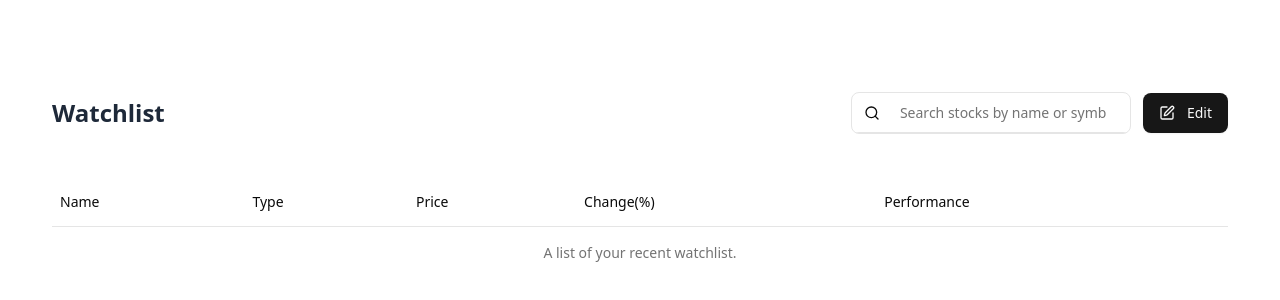
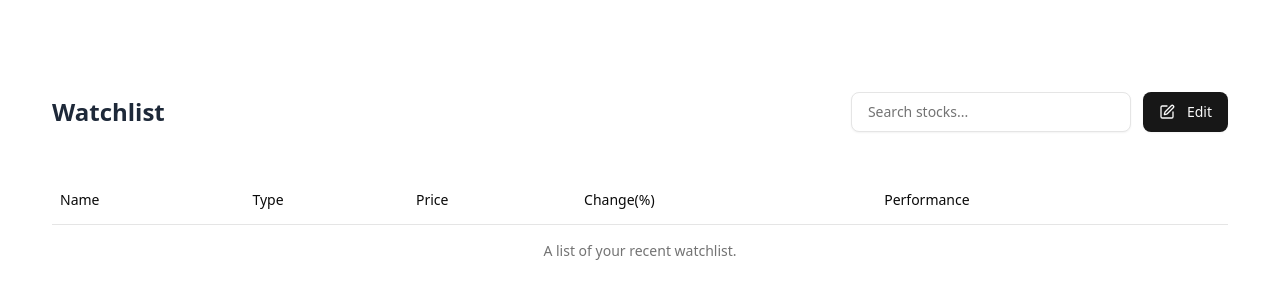
Before and after one commit to KnowledgeShareSG/react-workshop-updated, a React (Vite) app: page / in a window 1280 px wide. Shown: the top 300 px of the page. Built offline with nearby package versions, Linux system fonts and the light colour scheme.

Commit message:
Make search as dialog as per figma design

```diff
--- a/src/components/ui/dialog.tsx
+++ b/src/components/ui/dialog.tsx
@@ -1,5 +1,3 @@
-"use client"
-
 import * as React from "react"
 import * as DialogPrimitive from "@radix-ui/react-dialog"
 import { XIcon } from "lucide-react"
--- a/src/hooks/useStockSearch.ts
+++ b/src/hooks/useStockSearch.ts
@@ -25,7 +25,6 @@ export const useStockSearch = () => {
                 }
 
                 const data = await response.json();
-                console.log(data);
                 setResults(data.quotes || []);
             } catch (err) {
                 console.error('Error fetching stock data:', err);
--- a/src/hooks/useWatchlistPerformance.ts
+++ b/src/hooks/useWatchlistPerformance.ts
@@ -25,7 +25,6 @@ export const useWatchlistPerformance = (stocks: Stock[]) => {
                         throw new Error(`API error: ${response.status}`);
                     }
                     const data = await response.json();
-                    console.log(data);
                     const chart = data.chart?.result?.[0];
                     const closes =
                         chart?.indicators?.quote?.[0]?.close?.filter((v: number) => v != null) || [];
--- a/src/views/stock-search/StockSearch.tsx
+++ b/src/views/stock-search/StockSearch.tsx
@@ -30,7 +30,6 @@ export interface StockSearchProps {
 
 export const StockSearch = ({ onSelect }: StockSearchProps) =>  {
     const {results, query, setQuery, loading} = useStockSearch();
-
     console.log(results);
     return (
         <div>
@@ -47,7 +46,7 @@ export const StockSearch = ({ onSelect }: StockSearchProps) =>  {
                     </div>
                 )}
                 {!loading && results.length > 0 && (
-                    <CommandList className="absolute left-0 right-0 z-10 bg-white border border-zinc-200 mt-11 rounded-md shadow-md max-h-60 overflow-y-auto">
+                    <CommandList className="max-h-60 overflow-y-auto">
                         {results.map((stock) => (
                             <CommandGroup key={stock.symbol}>
                                 <CommandItem onSelect={() => onSelect(stock)} className="cursor-pointer">
--- a/src/views/watchlist/Watchlist.tsx
+++ b/src/views/watchlist/Watchlist.tsx
@@ -4,10 +4,11 @@ import {StockSearch, type Stock} from "@/views/stock-search/StockSearch.tsx";
 
 import {useState} from "react";
 import {WatchlistTable} from "@/views/watchlist/WatchlistTable.tsx";
+import {Dialog, DialogContent, DialogTitle, DialogTrigger} from "@/components/ui/dialog.tsx";
 
 export const Watchlist = () => {
     const [watchlist, setWatchlist] = useState<Stock[]>([]);
-    console.log(watchlist);
+    const [open, setOpen] = useState(false);
     const handleStockAdd = (stock: Stock) => {
         setWatchlist((prev) => {
             const alreadyExists = prev.some((s) => s.symbol === stock.symbol);
@@ -22,10 +23,28 @@ export const Watchlist = () => {
                 <h1 className="w-full text-center sm:w-auto sm:text-left text-2xl font-bold text-gray-800">
                     Watchlist
                 </h1>
-
                 <div className="flex items-center gap-3 w-full sm:w-auto justify-center sm:justify-end">
                     <div className="w-full sm:w-[280px]">
-                        <StockSearch onSelect={handleStockAdd}/>
+                        <Dialog open={open} onOpenChange={setOpen}>
+                            <DialogTrigger asChild>
+                                <Button
+                                    variant="outline"
+                                    className="w-full justify-start text-muted-foreground"
+                                >
+                                    Search stocks...
+                                </Button>
+                            </DialogTrigger>
+
+                            <DialogContent className="p-0 max-w-md w-full sm:w-[500px] top-34 translate-y-0 overflow-hidden">
+                                <DialogTitle className="sr-only">Search Stocks</DialogTitle>
+                                <StockSearch
+                                    onSelect={(stock) => {
+                                        handleStockAdd(stock);
+                                        setOpen(false);
+                                    }}
+                                />
+                            </DialogContent>
+                        </Dialog>
                     </div>
                     <Button
                         icon={<SquarePen className="size-4"/>}
--- a/src/views/watchlist/WatchlistTable.tsx
+++ b/src/views/watchlist/WatchlistTable.tsx
@@ -15,7 +15,6 @@ export interface WatchlistTableProps {
 }
 export const WatchlistTable = ({watchListData}: WatchlistTableProps) => {
     const { data, loading } = useWatchlistPerformance(watchListData);
-    console.log(data);
     if (loading) return <div>Loading watchlist...</div>;
     return <Table>
         <TableCaption>A list of your recent watchlist.</TableCaption>
```
Also changed, not shown: 1 other file (tests, documents, lock files or other folders).
